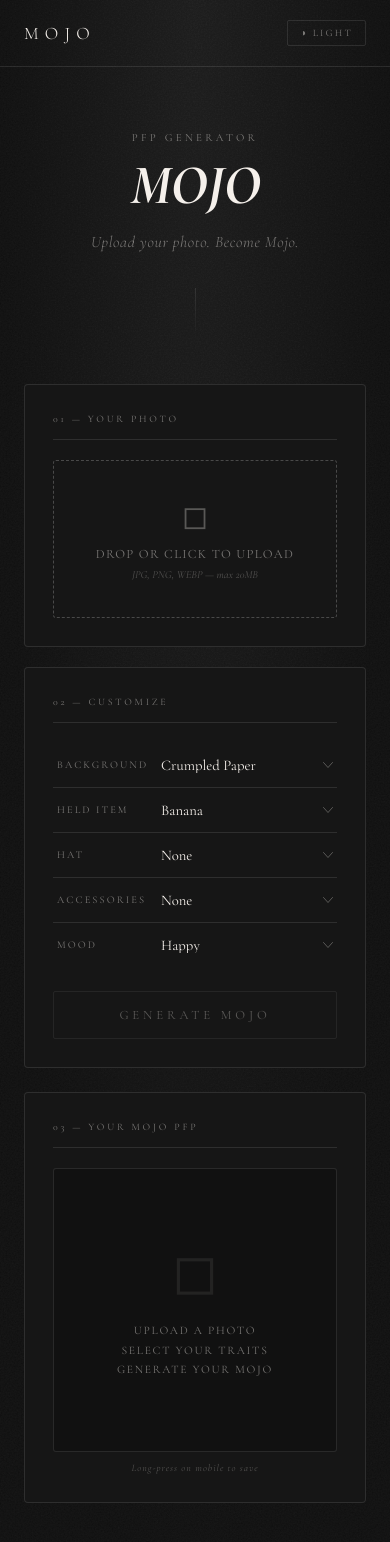
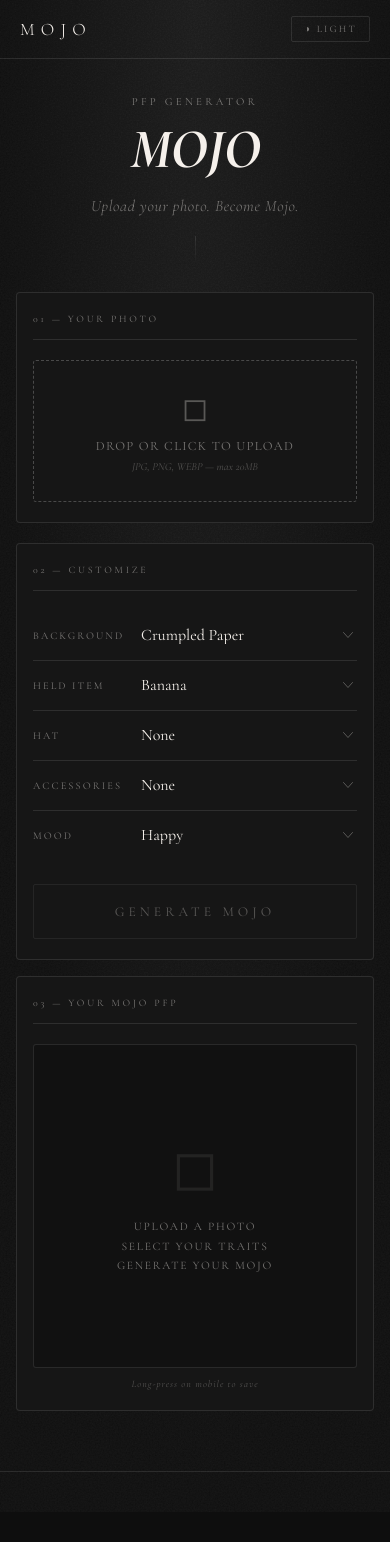
Before and after one commit to Tommypickles01/mojify-backend, a website: page index.html in a window 390 px wide. Shown: the top 1542 px of the page. After the commit the page ends 1512 px from the top, so only its background shows below. Drawn offline with nearby package versions, Linux system fonts and the light colour scheme.

Commit message:
Full mobile optimization — iOS zoom fix, auto-scroll, touch targets, responsive padding

```diff
--- a/index.html
+++ b/index.html
@@ -257,7 +257,7 @@ nav {
   outline: none;
   transition: color .2s;
 }
-.trait-select:focus { color: var(--white); }
+.trait-select:focus { color: var(--text); }
 .trait-select option {
   background: var(--select-opt);
   color: var(--text);
@@ -451,8 +451,43 @@ footer {
   text-transform: uppercase;
   color: var(--text-dim);
 }
+
+/* ── Mobile optimizations ── */
+@media (max-width: 760px) {
+  /* Tighter hero */
+  .hero { padding: 36px 16px 28px; }
+  .hero-rule { height: 28px; margin-top: 20px; }
+
+  /* Tighter panels */
+  .panel { padding: 20px 16px; }
+
+  /* Unstick result panel — stacked layout scrolls naturally */
+  .panel[style*="sticky"] { position: static !important; }
+
+  /* Bigger touch targets on selects */
+  .trait-select { padding: 16px 28px 16px 8px; font-size: 1rem; }
+  .trait-name   { padding: 16px 0; }
+
+  /* Prevent iOS auto-zoom on any input/select (must be >= 16px) */
+  select, input { font-size: 16px !important; }
+
+  /* Upload zone — less padding */
+  .upload-zone { padding: 28px 16px; }
+
+  /* Generate button — bigger tap area */
+  .btn-generate { padding: 18px 20px; font-size: 0.85rem; }
+
+  /* Download button */
+  .btn-download { padding: 16px 20px; }
+
+  /* Badges wrap better */
+  .badge { font-size: 0.65rem; padding: 5px 10px; }
+}
+
 @media (max-width: 600px) {
+  nav { padding: 16px 20px; }
   footer { flex-direction: column; gap: 8px; padding: 20px 24px; text-align: center; }
+  .container { padding: 0 16px 60px; gap: 16px; }
 }
 </style>
 </head>
@@ -729,6 +764,11 @@ generateBtn.addEventListener('click', async () => {
       resultOverlay.classList.remove('visible');
       resultImg.style.display = 'block';
 
+      // Auto-scroll to result on mobile
+      if (window.innerWidth <= 760) {
+        document.getElementById('resultFrame').scrollIntoView({ behavior: 'smooth', block: 'start' });
+      }
+
       downloadBtn.href = data.result_image;
       downloadBtn.style.display = 'flex';
 
```
